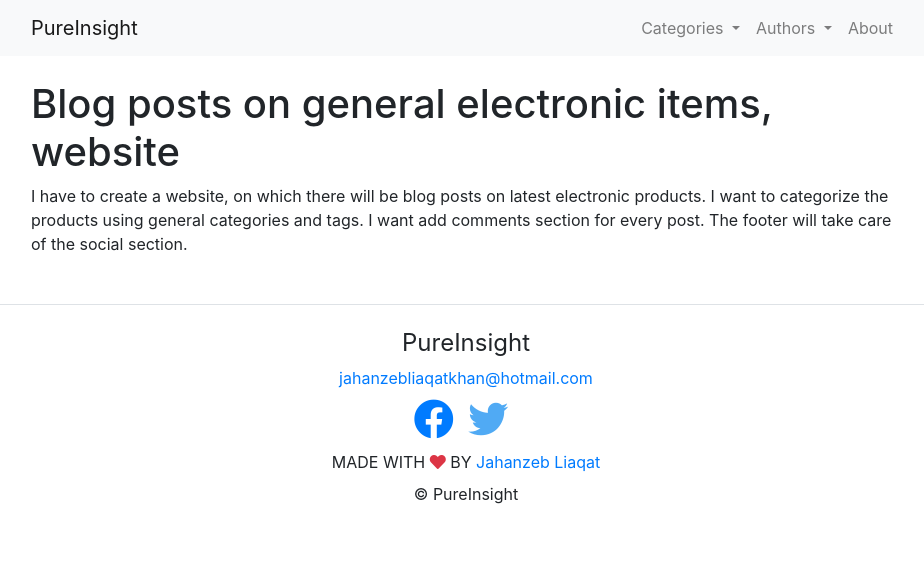
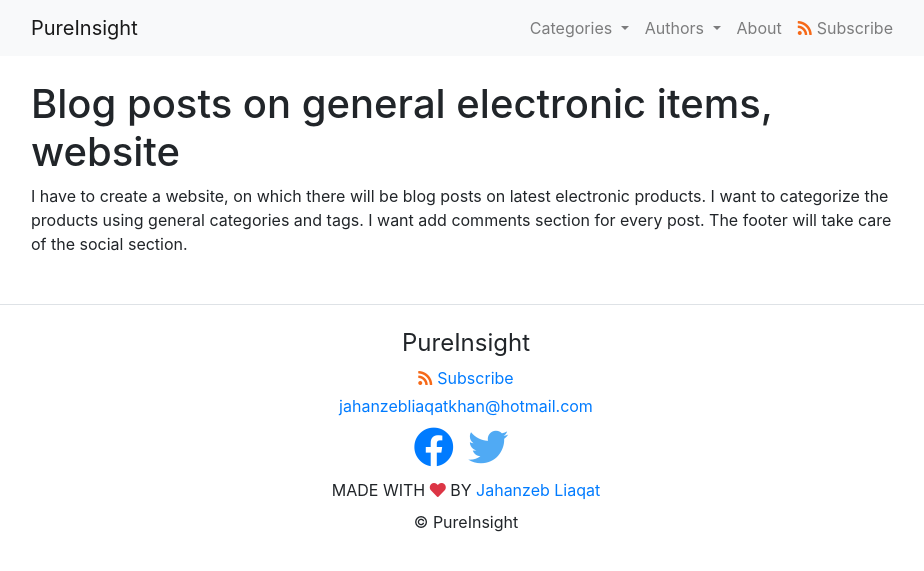
Before and after one commit to pureinsight/pureinsight.github.io, a Jekyll site: the page built from notes.md, in a window 1280 px wide. Shown: the top 571 px of the page, without its empty margins (174-1098 px from the left). Built offline with Jekyll 4.4.1, drawn with Linux system fonts in a browser that asks for light colours; our own code applies the rules of GitHub Pages for plain Markdown files; comment, search, counter and statistics services are not loaded.

Commit message:
added rss feed

```diff
--- a/_includes/footer.html
+++ b/_includes/footer.html
@@ -1,6 +1,12 @@
 <footer class="border-top">
   <div class="container text-center pt-4 pb-4">
     <h4>PureInsight</h4>
+
+    <p class="mb-1">
+      <a href="/feed.xml" class="rss-link">
+        <i class="fas fa-rss"></i>Subscribe
+      </a>
+    </p>
 
     <a href="mailto:jahanzebliaqatkhan@hotmail.com">jahanzebliaqatkhan@hotmail.com</a>
 
--- a/_includes/header.html
+++ b/_includes/header.html
@@ -17,6 +17,13 @@
           <li class="nav-item">
             <a class="nav-link" href="/about/">About</a>
           </li>
+
+          <li class="nav-item">
+            <a href="/feed.xml" class="nav-link rss-link">
+              <i class="fas fa-rss"></i>Subscribe
+            </a>
+          </li>
+
         </ul>
       </div>
     </div> <!-- .container -->
--- a/_sass/main.scss
+++ b/_sass/main.scss
@@ -33,3 +33,9 @@ section.post-tags span {
 #disqus_thread {
   margin-top: 2rem;
 }
+
+.rss-link i {
+  color: #F66918;
+  margin-right: 5px;
+  vertical-align: center;
+}
```
